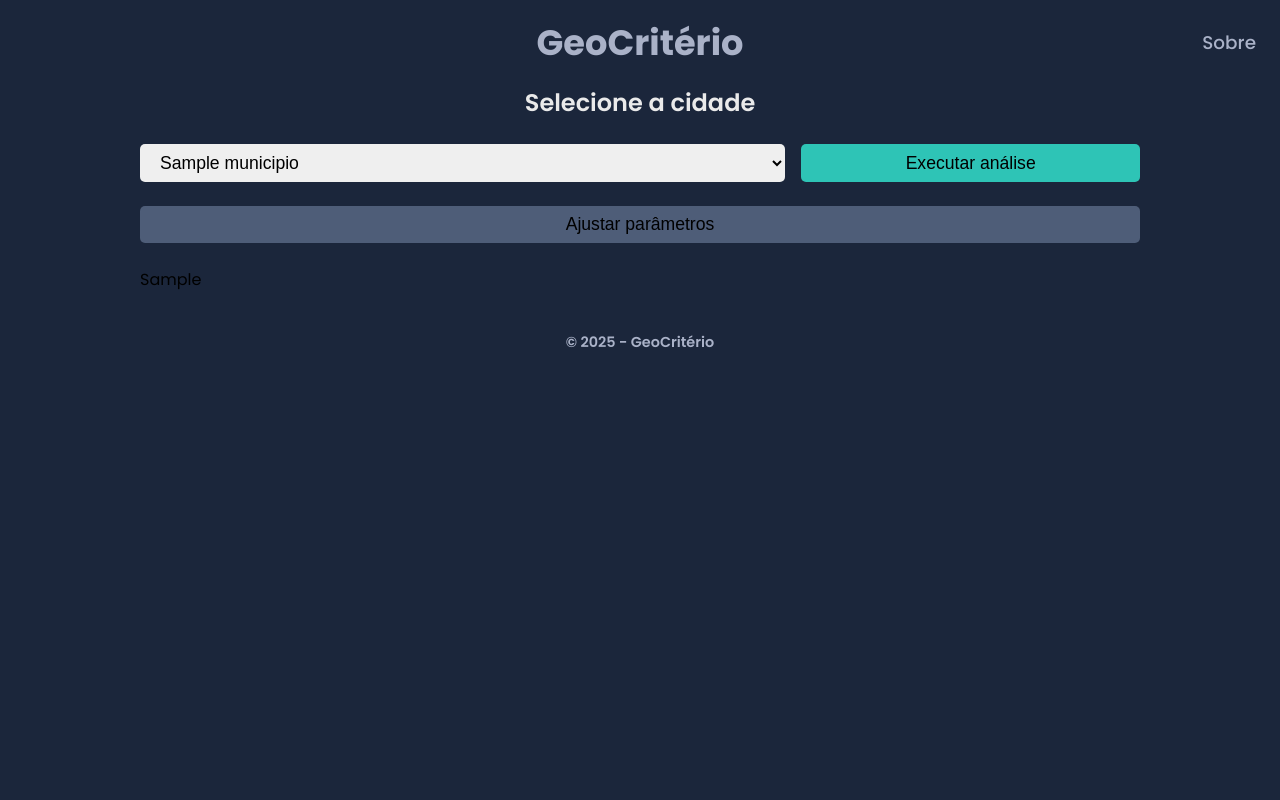
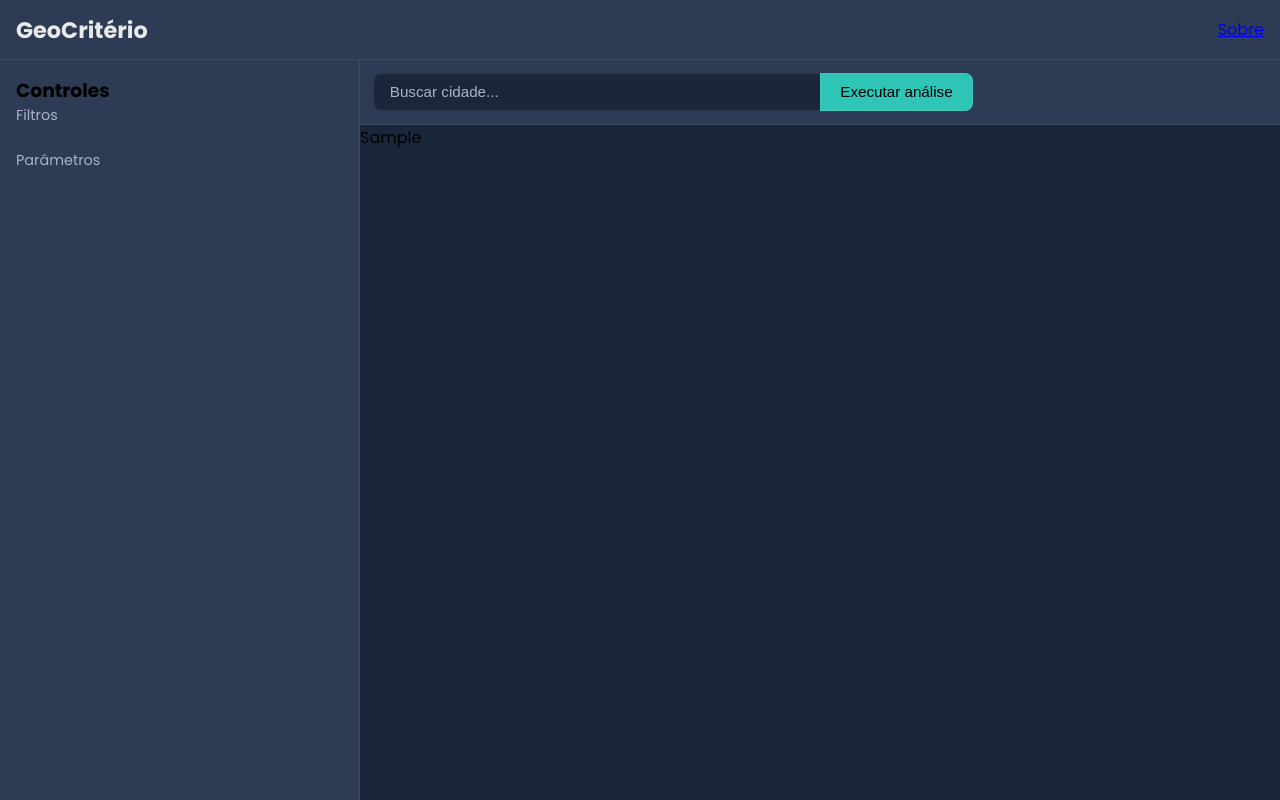
Before and after one commit to ezequielhenrique/webapp-risco-inundacao, a Flask app: template templates/index.html in a window 1280 px wide. Run offline with Flask 3, Linux system fonts and the light colour scheme; the template is opened without the code that fills it: most values are stand-ins (such as "Sample title", 1, 10 or a date in 2020).

Commit message:
refactor: ajuste de layout principal

```diff
--- a/app.py
+++ b/app.py
@@ -26,7 +26,7 @@
 def index():
     lista_cidades = municipios.get_nome_cidades()
 
-    mapa = MapaService(center=[-8.38, -37.86])
+    mapa = MapaService(center=[-8.38, -37.86], zoom=5)
     mapa.add_base_layer()
     mapa.add_layer_control()
 
--- a/static/css/style.css
+++ b/static/css/style.css
@@ -25,71 +25,152 @@
     font-family: var(--font);
 }
 
-header {
+.layout {
+    display: grid;
+    grid-template-areas:
+        "header header"
+        "sidebar main";
+    grid-template-columns: 360px 1fr;
+    grid-template-rows: 60px 1fr;
+    height: 100vh;
+}
+
+.header {
+    grid-area: header;
+    display: flex;
+    justify-content: space-between;
+    align-items: center;
+    padding: 0 1rem;
+    background: var(--background-secondary-color);
+    border-bottom: 1px solid rgba(255,255,255,0.08);
+}
+
+.header h1 {
+    font-size: 1.4rem;
+    color: var(--text-color);
+}
+
+.sidebar {
+    grid-area: sidebar;
+    background: var(--background-secondary-color);
+    padding: 1rem;
+    border-right: 1px solid rgba(255,255,255,0.08);
+    overflow-y: auto;
+}
+
+.sidebar-section {
+    margin-bottom: 1.5rem;
+}
+
+.sidebar p {
+    color: var(--text-secondary-color);
+    font-size: 0.9rem;
+    margin-bottom: 0.5rem;
+}
+
+.main-content {
+    grid-area: main;
+    display: flex;
+    flex-direction: column;
+    height: 100%;
+}
+
+.top-bar {
     display: flex;
     align-items: center;
-    justify-content: center;
-    position: relative;
-    margin: 1rem 0;
-    width: 100%;
+    background: var(--background-secondary-color);
+    padding: 0.8rem;
+    border-bottom: 1px solid rgba(255,255,255,0.08);
+    flex-shrink: 0;
 }
 
-header > h1 {
-    font-size: 2.2rem;
-    text-align: center;
+.search-group {
+    display: flex;
+    align-items: center;
+    width: 100%;
+    max-width: 600px;
+    gap: 0;
+    position: relative;
+}
+
+.autocomplete {
+    position: relative;
+    flex: 1;
+    min-width: 0;
+}
+
+.autocomplete input {
+    width: 100%;
+    padding: 0.6rem 1rem;
+    border-radius: 8px 0 0 8px;
+    border: 1px solid rgba(255,255,255,0.08);
+    border-right: none;
+    background: var(--background-color);
+    color: var(--text-color);
+    font-size: 0.95rem;
+}
+
+.autocomplete input::placeholder {
     color: var(--text-secondary-color);
 }
 
-header > a {
-    text-decoration: none;
-    color: var(--text-secondary-color);
-    font-size: 1.15rem;
-    margin-right: 1.5rem;
-    font-weight: 500;
-    position: absolute;
-    right: 0;
+.autocomplete input:focus {
+    border-color: var(--primary-color);
+    box-shadow: 0 0 8px rgba(46,196,182,0.4);
+    outline: none;
 }
 
-header > a:hover {
-    color: var(--secondary-hover);
+.suggestions {
+    position: absolute;
+    top: 110%;
+    left: 0;
+    right: 0;
+    width: 100%;
+    z-index: 5;
+    background: var(--background-secondary-color);
+    border-radius: 8px;
+    max-height: 200px;
+    overflow-y: auto;
+    display: none;
+    z-index: 10;
 }
 
-main {
-    max-width: 1200px;
-    margin: 0 auto;
+.suggestions div {
+    padding: 0.6rem;
+    cursor: pointer;
+    font-size: 0.9rem;
+    color: var(--text-color);
 }
 
-.input-group {
-    display: flex;
-    flex-direction: column;
-    gap: 0.5rem;
-    text-align: center;
-    max-width: 1000px;
-    margin: 0 auto;
-}
-
-.input-group h2 {
-    color: var(--text-color);
-    margin-bottom: 1rem;
-    font-size: 1.5rem;
-    font-weight: 600;
-}
-
-.analise-group {
-    display: flex;
-    gap: 1rem;
-}
-
-.cidade-input {
-    font-size: 1.1rem;
-    padding: 0.5rem 1rem;
-    border: none;
-    border-radius: 5px;
-    flex: 2;
+.suggestions div:hover {
+    background: rgba(255,255,255,0.05);
 }
 
 #btn-executar {
+    white-space: nowrap;
+    padding: 0.6rem 1.2rem;
+    border-radius: 0 8px 8px 0;
+    border: 1px solid rgba(255,255,255,0.08);
+    font-size: 0.95rem;
+    position: relative;
+    z-index: 10;
+}
+
+#mapa-container {
     flex: 1;
+    width: 100%;
+    height: 100%;
+    margin: 0;
+}
+
+#mapa-container iframe,
+#mapa-container > div {
+    width: 100% !important;
+    height: 100% !important;
+}
+
+.leaflet-container {
+    height: 100% !important;
 }
 
 .btn {
@@ -114,14 +195,6 @@
 
 .btn-secondary:hover {
     background: var(--secondary-hover);
-}
-
-.ajustar-parametros {
-    margin-top: 1rem;
-}
-
-.ajustar-parametros button {
-    width: 100%;
 }
 
 #loading {
@@ -283,12 +356,6 @@
     color: var(--secondary-hover);
 }
 
-#mapa-container {
-    margin: 1.5rem auto;
-    max-width: 1000px;
-    max-height: 600px;
-}
-
 .sobre-section {
     max-width: 1000px;
     margin: 0 auto;
--- a/templates/base.html
+++ b/templates/base.html
@@ -7,15 +7,32 @@
     <link rel="stylesheet" href="{{ url_for('static', filename='css/style.css') }}">
 </head>
 <body>
-    <header>
-        <h1>GeoCritério</h1>
-        <a href="{{ url_for('sobre') }}">Sobre</a>
-    </header>
-    <main>
-        {% block content %}{% endblock %}
-    </main>
-    <footer>
-        <p>© 2025 - GeoCritério</p>
-    </footer>
+    <div class="layout">
+        <header class="header">
+            <h1>GeoCritério</h1>
+            <div class="header-actions">
+                <a href="{{ url_for('sobre') }}">Sobre</a>
+            </div>
+        </header>
+
+        <aside class="sidebar">
+            <h3>Controles</h3>
+
+            <!-- Você pode mover o input pra cá depois -->
+            <div class="sidebar-section">
+                <p>Filtros</p>
+                <!-- Ex: camadas, AHP, etc -->
+            </div>
+
+            <div class="sidebar-section">
+                <p>Parâmetros</p>
+                <!-- Sliders AHP -->
+            </div>
+        </aside>
+
+        <main class="main-content">
+            {% block content %}{% endblock %}
+        </main>
+    </div>
 </body>
 </html>
--- a/templates/index.html
+++ b/templates/index.html
@@ -2,27 +2,23 @@
 {% block content %}
 
 <section>
-    <div class="input-group">
-        <h2>Selecione a cidade</h2>
-
-        <div class="analise-group">
-            <select class="cidade-input" name="cidade" id="cidade" required>
-                {% for municipio in lista_cidades %}
-                    <option value="{{ municipio }}" {% if municipio == (cidade or lista_cidades[0]) %}selected{% endif %}>
-                        {{ municipio }}
-                    </option>
-                {% endfor %}
-            </select>
+    <div class="top-bar">
+        <div class="search-group">
+            <div class="autocomplete">
+                <input id="cidade" name="cidade" placeholder="Buscar cidade..." />
+                <div id="cidade-data" data-cidades='{{ lista_cidades|tojson }}'></div>
+                <div id="suggestions" class="suggestions"></div>
+            </div>
 
             <button class="btn btn-primary" id="btn-executar">Executar análise</button>
         </div>
+    </div>
 
-        <div class="ajustar-parametros">
-            <button class="btn btn-secondary" onclick="openModal()">Ajustar parâmetros</button>
-        </div>
+    <!--<div class="ajustar-parametros">
+        <button class="btn btn-secondary" onclick="openModal()">Ajustar parâmetros</button>
+    </div>-->
 
-        <div id="loading"><span class="loader"></span> Processando análise...</div>
-    </div>
+    <div id="loading"><span class="loader"></span> Processando análise...</div>
 
     <div id="configModal" class="modal">
         <div class="modal-content">
@@ -52,6 +48,6 @@
 </section>
 
 
-<script src="{{ url_for('static', filename='js/script.js') }}">
-</script>
+<script src="{{ url_for('static', filename='js/script.js') }}"></script>
+<script src="{{ url_for('static', filename='js/scriptInput.js') }}"></script>
 {% endblock %}
```
Also changed, not shown: static/js/scriptInput.js (added, +39 -0 lines).
